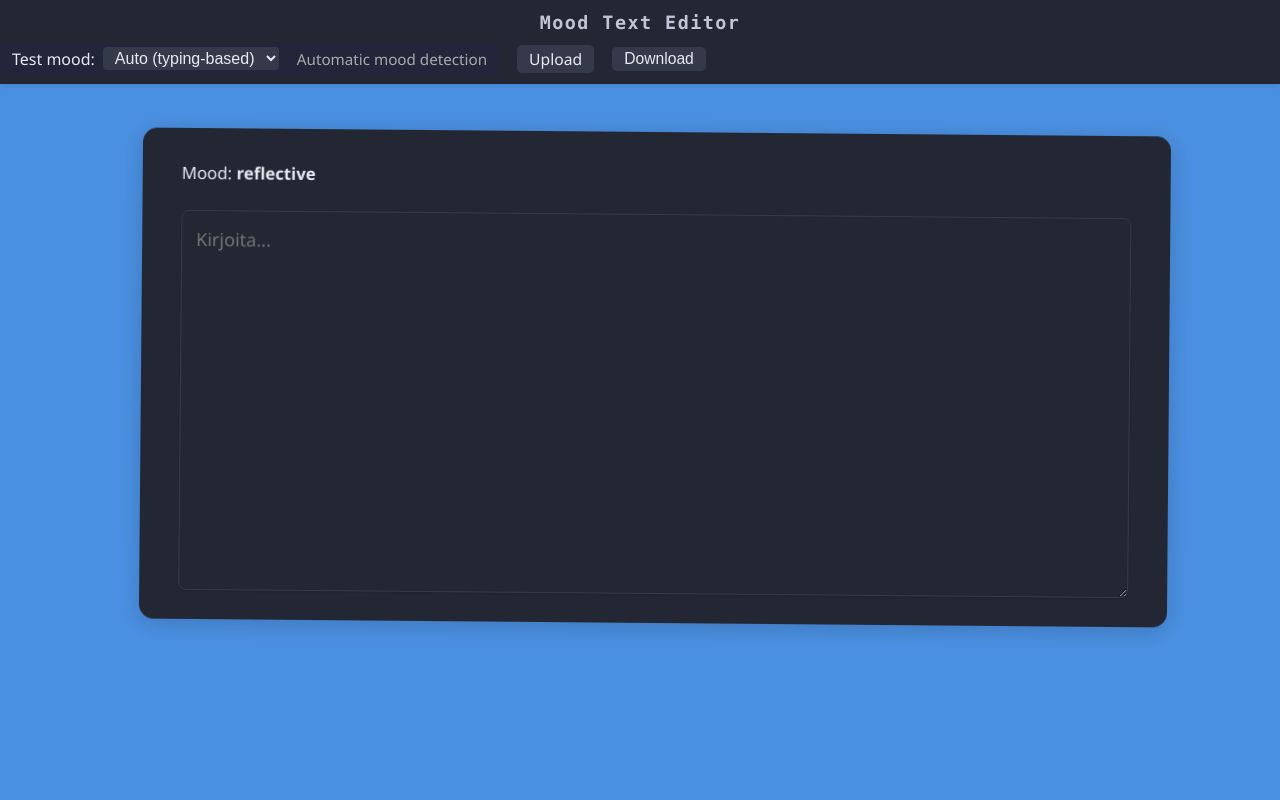
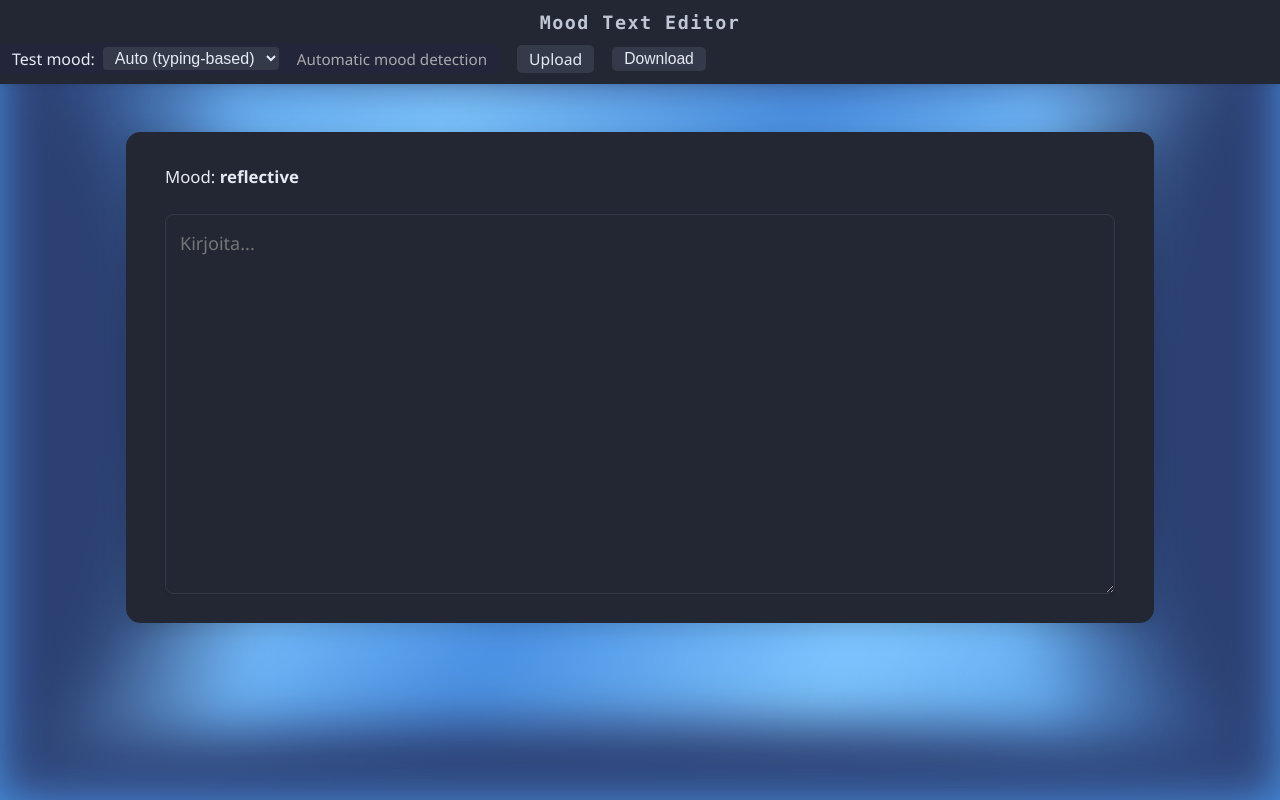
Before and after one commit to saarol2/Mood-text-editor, a React (Vite) app: page / in a window 1280 px wide. Built offline with nearby package versions, Linux system fonts and the light colour scheme.

Commit message:
update gradients and add shimmer animation for calm and reflective moods

```diff
--- a/src/styles.css
+++ b/src/styles.css
@@ -15,10 +15,10 @@
 	top: 0; left: 0; right: 0; bottom: 0;
 	pointer-events: none;
 	background:
-		radial-gradient(ellipse 80vw 12vh at 50% 0%, #60d2ff 60%, transparent 100%), /* top edge */
+		radial-gradient(ellipse 80vw 16vh at 50% 0%, #60d2ff 60%, transparent 100%), /* top edge */
 		radial-gradient(ellipse 80vw 12vh at 50% 100%, #60d2ff 60%, transparent 100%), /* bottom edge */
-		radial-gradient(ellipse 6vw 80vh at 0% 50%, #60d2ff 60%, transparent 100%), /* left edge */
-		radial-gradient(ellipse 6vw 80vh at 100% 50%, #60d2ff 60%, transparent 100%); /* right edge */
+		radial-gradient(ellipse 10vw 80vh at -2% 50%, #60d2ff 60%, transparent 100%), /* left edge */
+		radial-gradient(ellipse 10vw 80vh at 102% 50%, #60d2ff 60%, transparent 100%); /* right edge */
 	opacity: 0.85;
 	filter: blur(0.7vw);
 	animation: calm-edges-breath 1.7s ease-in-out infinite;
@@ -112,11 +112,46 @@
 .mood-reflective-bg {
 	background: #4a90e2 !important;
 	transition: background 0.7s;
+	position: relative;
+	z-index: 0;
 }
 
-.mood-reflective {
-	animation: reflective-sway 3.2s ease-in-out infinite;
-}
+
+	.mood-reflective-bg::before {
+		content: '';
+		position: fixed;
+		z-index: -1;
+		top: 0; left: 0; right: 0; bottom: 0;
+		pointer-events: none;
+		background:
+			radial-gradient(ellipse 80vw 12vh at 50% 0%, #2c3e70 60%, transparent 100%), /* top edge */
+			radial-gradient(ellipse 80vw 12vh at 50% 100%, #2c3e70 60%, transparent 100%), /* bottom edge */
+			radial-gradient(ellipse 28vw 80vh at -6% 50%, #2c3e70 60%, transparent 100%), /* left edge */
+			radial-gradient(ellipse 28vw 80vh at 106% 50%, #2c3e70 60%, transparent 100%), /* right edge */
+			linear-gradient(120deg, transparent 0%, #7fc7ff 30%, #4a90e2 50%, #7fc7ff 70%, transparent 100%);
+		opacity: 0.85;
+		filter: blur(1vw);
+		animation: reflective-shimmer 4.2s ease-in-out infinite;
+		transition: opacity 0.3s, filter 0.3s;
+	}
+
+	@keyframes reflective-shimmer {
+		0% {
+			opacity: 0.8;
+			filter: blur(1vw);
+			background-position: 0 0, 0 0, 0 0, 0 0, 0% 0%;
+		}
+		50% {
+			opacity: 1;
+			filter: blur(2vw);
+			background-position: 0 0, 0 0, 0 0, 0 0, 100% 0%;
+		}
+		100% {
+			opacity: 0.8;
+			filter: blur(1vw);
+			background-position: 0 0, 0 0, 0 0, 0 0, 0% 0%;
+		}
+	}
 
 @keyframes reflective-sway {
 	0% { transform: translateX(-15px) rotate(-0.5deg); }
```
